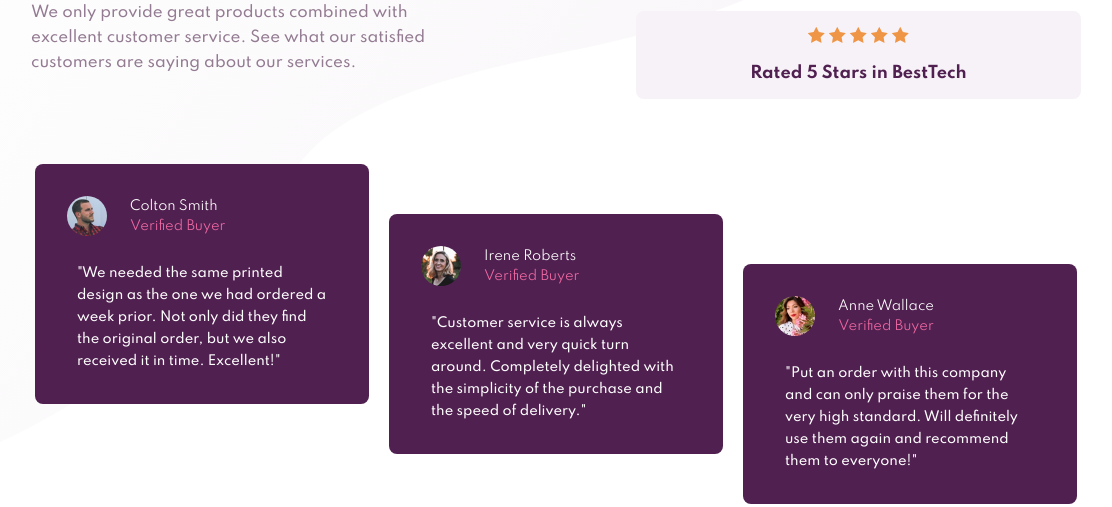
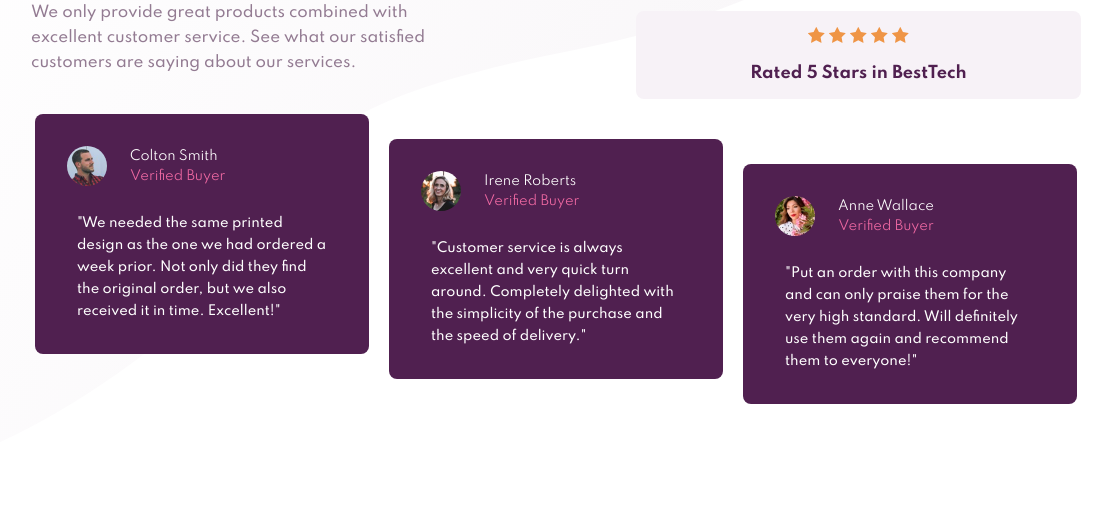
Before and after one commit to grmbyrn/social-proof-section, a plain HTML site: page index.html in a window 1536 px wide. Shown: the part 293-800 px from the top of the page, without its empty margins (212-1324 px from the left). Drawn offline with Linux system fonts and the light colour scheme.

Commit message:
adjusted some measurements

```diff
--- a/src/styles.css
+++ b/src/styles.css
@@ -25,13 +25,12 @@ body{
     background-size: contain;
     background-repeat: no-repeat;
     margin-right: auto;
-        margin-left: auto;
+    margin-left: auto;
 }
 
 .container{
     padding-block: 80px;
     max-width: 350px;
-
 }
 
 .hero-content{
@@ -111,6 +110,15 @@ body{
 }
 
 @media (min-width: 1440px){
+    body{
+        font-family: 'Spartan', sans-serif;
+        background: url(../images/bg-pattern-top-desktop.svg);
+        background-size: contain;
+        background-repeat: no-repeat;
+        margin-right: auto;
+        margin-left: auto;
+    }
+
     .hero-content{
         display: flex;
         justify-content: center;
@@ -162,14 +170,18 @@ body{
         width: 650px;
     }
 
+    .user-one{
+        position: relative;
+        bottom: 50px;
+    }
+
     .user-two{
         position: relative;
-        top: 50px;
+        bottom: 25px;
     }
 
     .user-three{
         position: relative;
-        top: 100px;
     }
 
     .buyer-comment{
```
